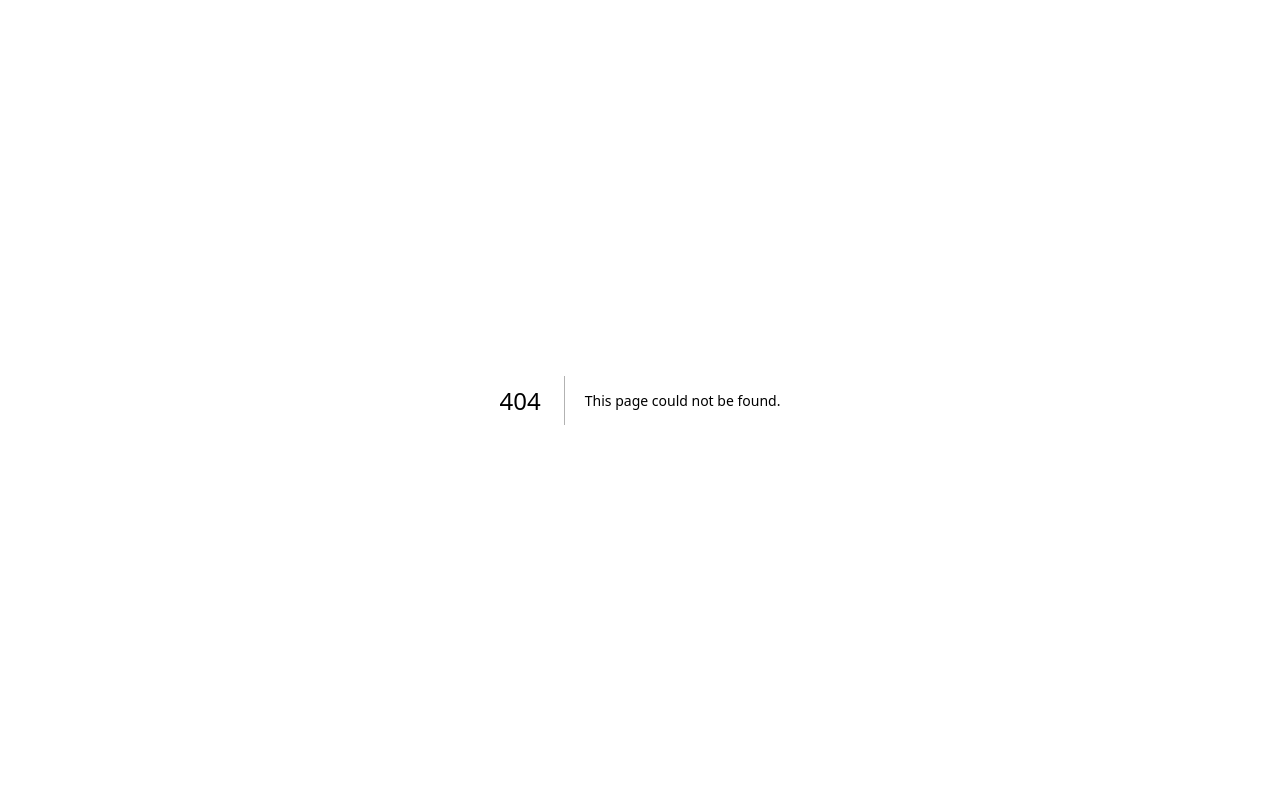
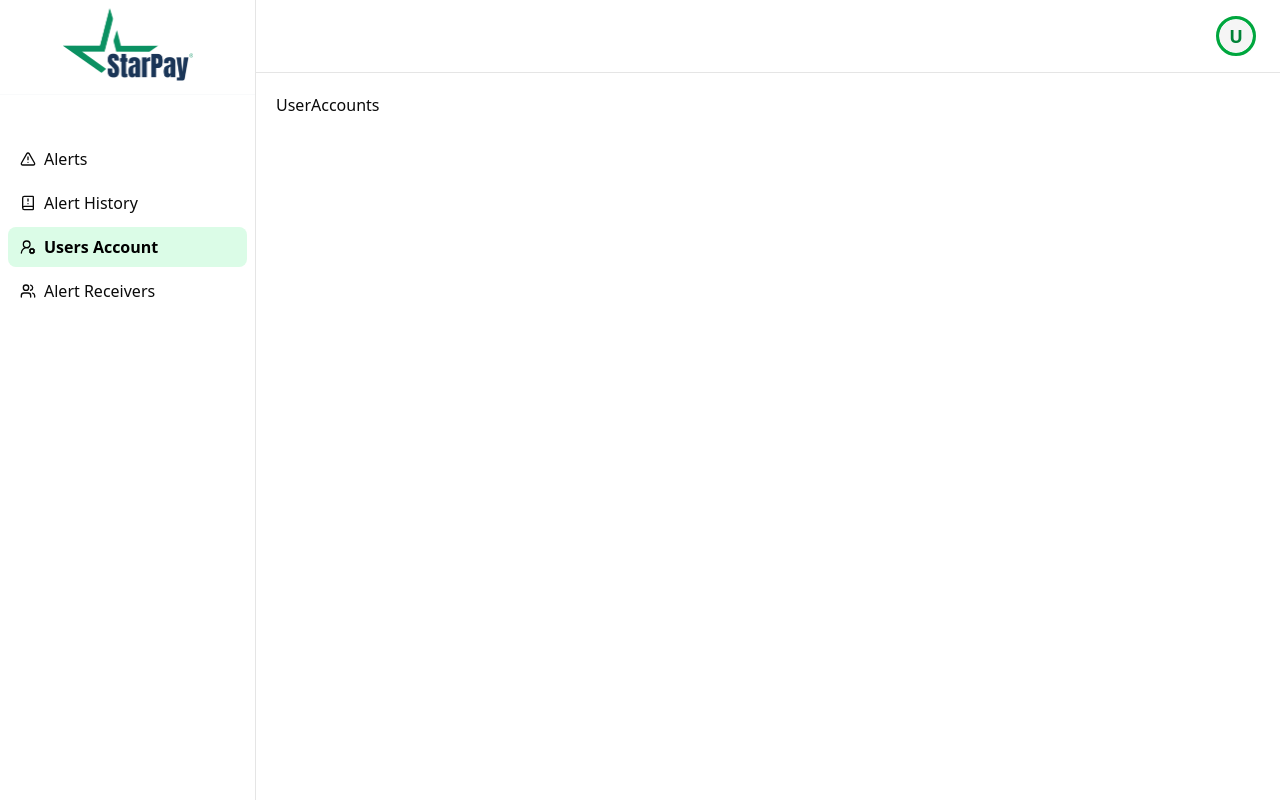
Before and after one commit to seyaendris/Starpay-Alert-Monitoring-System, a Next.js app: page /accounts in a window 1280 px wide. Before the commit this address had no page. Built offline with nearby package versions, Linux system fonts and the light colour scheme.

Commit message:
Add accounts management pages under protected route

```diff
--- /dev/null
+++ b/app/(protected)/accounts/page.tsx
@@ -0,0 +1,9 @@
+import React from 'react'
+
+const UserAccounts = () => {
+  return (
+    <div>UserAccounts</div>
+  )
+}
+
+export default UserAccounts
```
